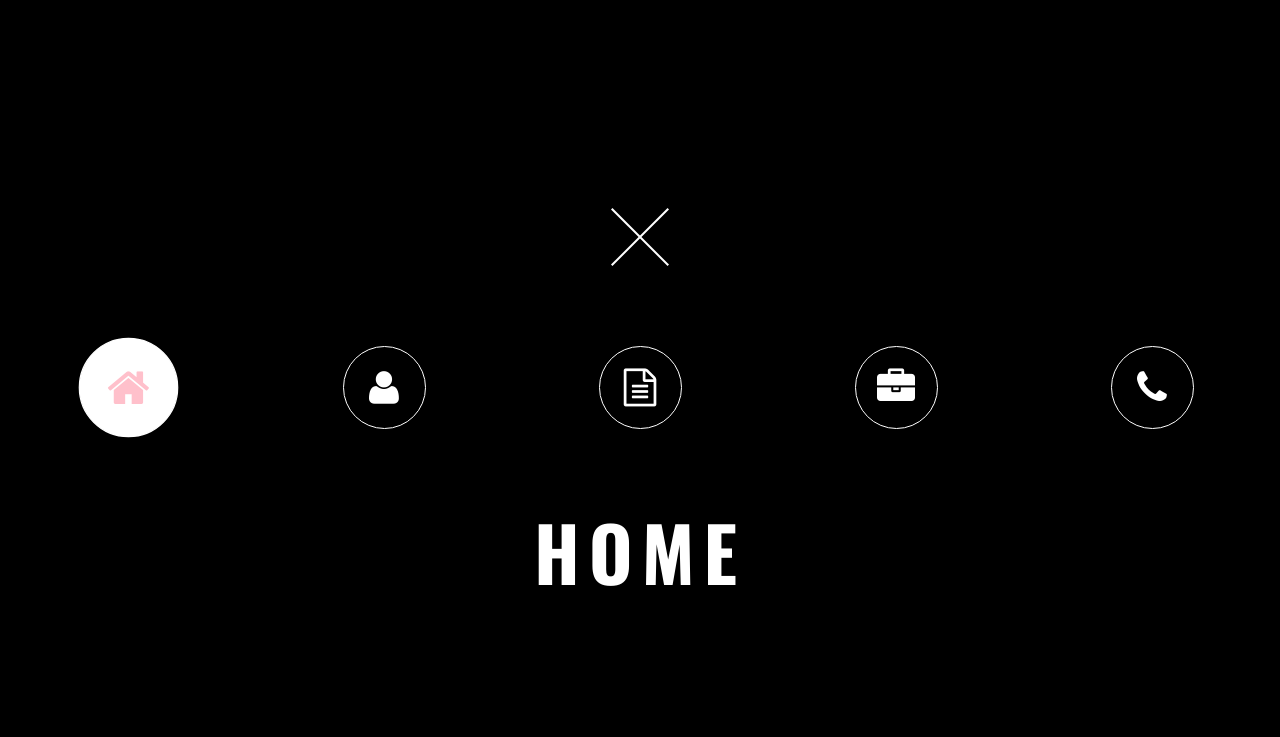
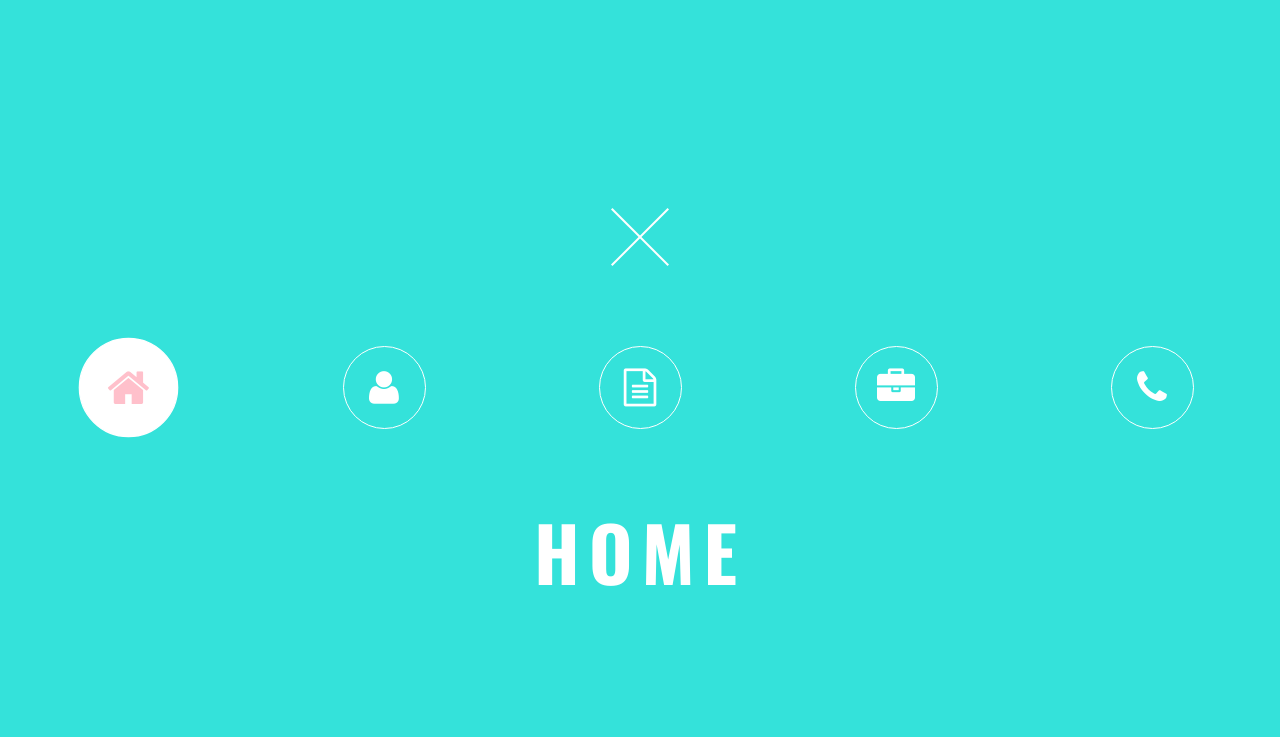
Before and after one commit to smalipeddi/Sunitha_Malipeddi_Portfolio, a plain HTML site: page index.html in a window 1280 px wide. Both pictures are taken after a click on the link 62 px from the left and 79 px from the top of the page. Shown: the top 737 px of the page. Drawn offline with nearby package versions, Linux system fonts and the light colour scheme.

Commit message:
Update style.css
changes background of main nav page

```diff
--- a/css/style.css
+++ b/css/style.css
@@ -145,7 +145,7 @@ body.fixed-menu #burger-menu {
 #navigation {
   position: fixed;
   /*background-color: rgba(74, 195, 191, 0.9);*/
-  background-color: black;
+  background-color: #34E2DA;
 
   top: 0px;
   left: 0px;
```
